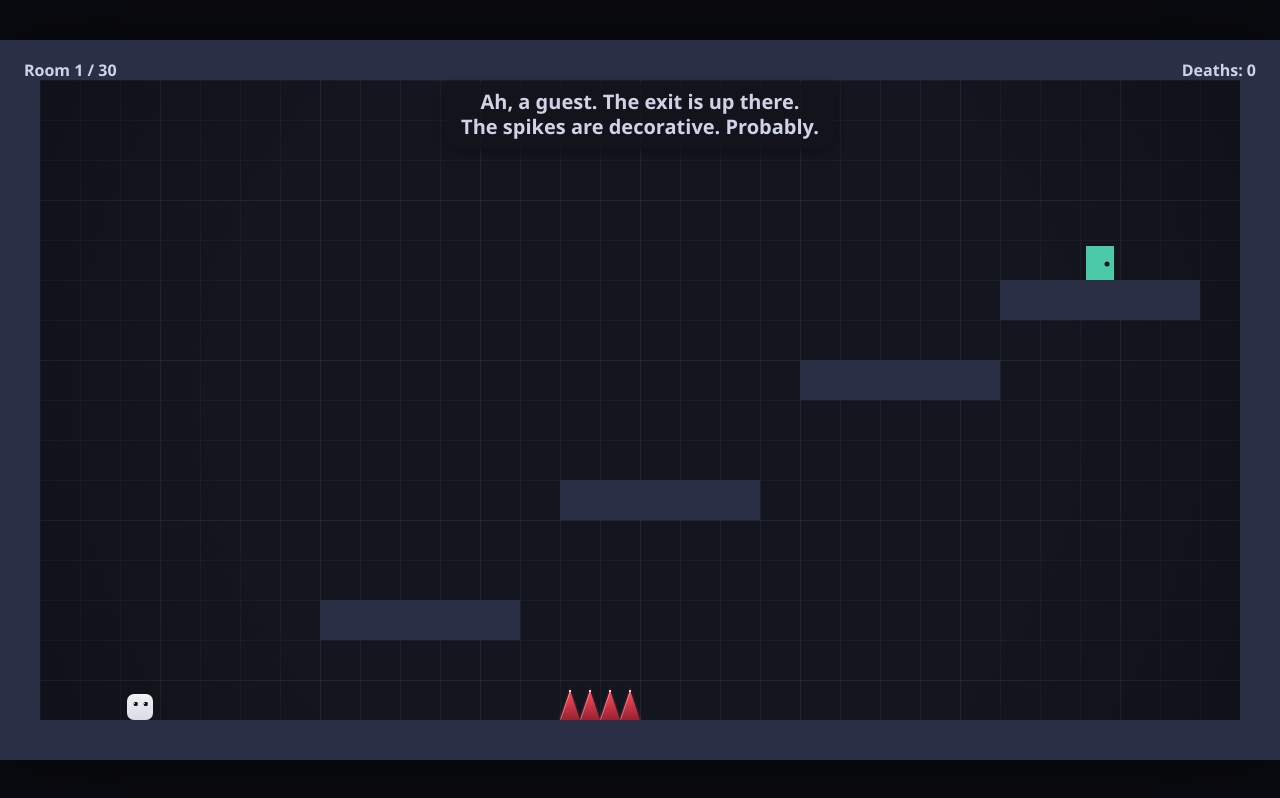
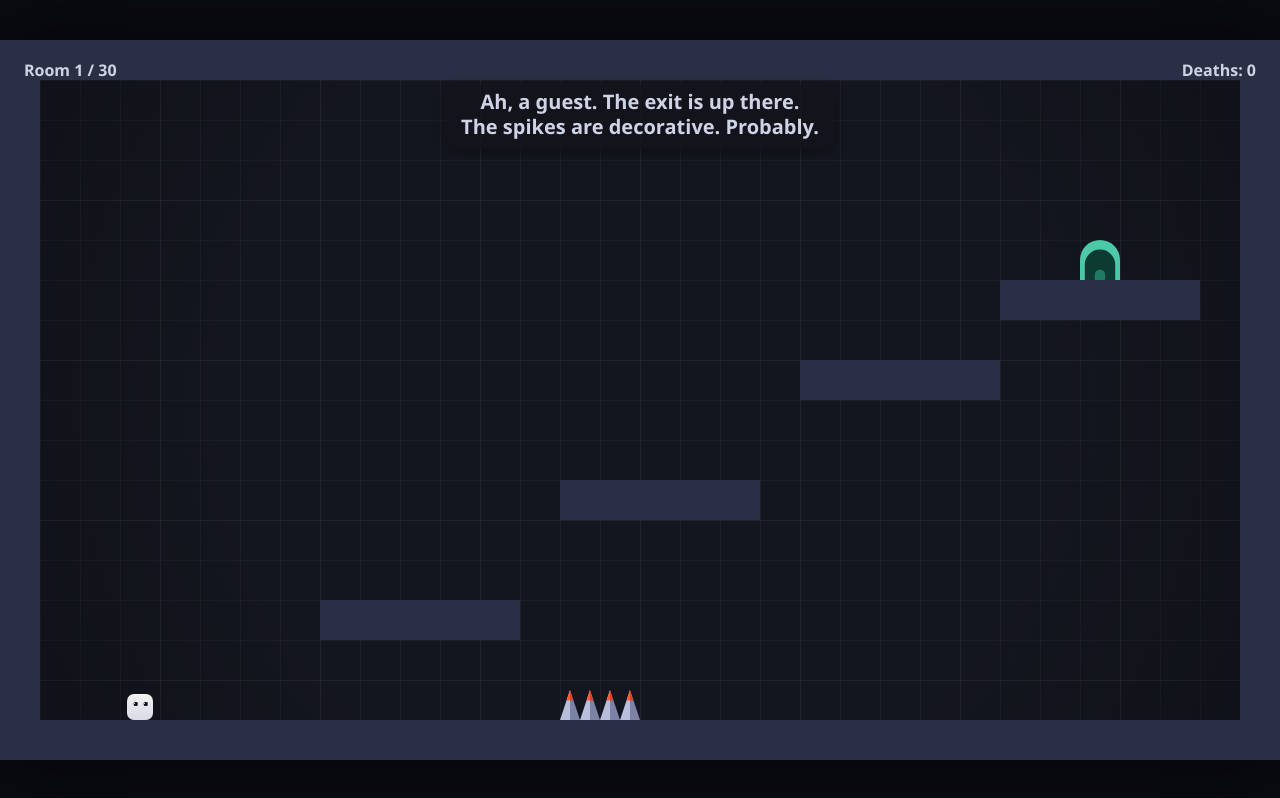
Before and after one commit to Kral1s/same-room, a plain HTML site: page index.html in a window 1280 px wide. Drawn offline with Linux system fonts and the light colour scheme.

Commit message:
Step 3.8 + 3.8.1: steel-hot-tip spikes with glint switch, portal door sprite, win shrink-into-door FX, arch-shaped shy-door pulse

```diff
--- a/index.html
+++ b/index.html
@@ -167,13 +167,25 @@ const CONFIG = {
 
   // Spike look knobs (painting only — geometry and hitboxes are untouched).
   SPIKE: {
-    base: '#8a1c2b',     // gradient base
-    tip: '#ff4d5e',      // gradient tip
-    tipHi: '#ffd6da',    // tip highlight + glint color
-    edge: 'rgba(255, 214, 218, 0.5)',  // one lighter edge line per tooth
-    haloColor: '#ff4d5e', haloAlpha: 0.13, haloPulse: 0.03, haloRate: 0.02,
-    glintMin: 240, glintMax: 480,  // one gentle glint every 4-8 s per tile
-    glintFrames: 18, glintAlpha: 0.5,
+    steelLight: '#b8bedc',  // each tooth's left half
+    steelDark: '#7b82a6',   // each tooth's right half
+    hotLight: '#ff5a36',    // hot tip, left half
+    hotDark: '#d94422',     // hot tip, right half
+    tipRatio: 0.35,         // hot tip = top 35% of a tooth (same apex/slopes)
+    glint: true,            // master switch for the gentle edge glint
+    glintColor: '#e8ecff', glintAlpha: 0.45,
+    glintMin: 240, glintMax: 480, glintFrames: 18, // 4-8 s apart, ~300 ms fade
+  },
+
+  // Door look + win effects (painting only — game.door hitbox untouched).
+  DOOR: {
+    frame: '#4cc9a7', opening: '#0d3b31', depth: '#1f7a64',
+    inset1: 0.12, minInset: 3,  // opening inset per side (fraction of w / min px)
+    inset2: 0.25,               // depth layer inset per side (further fraction of w)
+    winAnim: true,              // visual win effect; false restores the old instant look
+    winShrinkFrames: 18,        // player shrinks into the door (~300 ms)
+    winRingFrames: 9,           // then one soft teal ring fades (~150 ms)
+    winRingColor: '#4cc9a7', winRingMaxR: 26,
   },
 
   DEATH_FREEZE_FRAMES: 8,  // brief hitstop after dying (~130 ms)
@@ -900,13 +912,19 @@ const RULES = {
     },
     onDraw(ctx, game) {
       const v = game.ruleVars.shyDoor;
-      if (!v.moving) return;
-      const a = 0.35 + 0.3 * Math.sin(game.stateTime * 0.25);
-      ctx.globalAlpha = a;
+      if (!v.moving) return; // only while the door actually creeps (unchanged)
+      // arch-shaped pulse around the door's outer frame — same path as the
+      // sprite (doorArchPath), stroked just inside the rect bounds. A slow
+      // 1-second breathing cycle keeps it gentle: no strobing, no fill/glow.
+      const s = Math.sin(game.stateTime * (Math.PI * 2 / 60)); // ~1 pulse/second
+      const lw = 4.5 + 1.5 * s;             // ~3..6 px
+      ctx.globalAlpha = 0.35 + 0.2 * s;     // ~0.15..0.55
       ctx.strokeStyle = COLORS.door;
-      ctx.lineWidth = 2;
+      ctx.lineWidth = lw;
       const d = game.door;
-      ctx.strokeRect(d.x + 3, d.y + 3, d.w - 6, d.h - 6);
+      ctx.beginPath();
+      doorArchPath(ctx, d.x, d.y, d.w, d.h, lw / 2); // follows the moving door
+      ctx.stroke();
       ctx.globalAlpha = 1;
       ctx.lineWidth = 1;
     },
@@ -1329,9 +1347,9 @@ function drawRoom() {
         ctx.fillRect(tx * TILE, ty * TILE, TILE, TILE);
 }
 
-// The spike body is painted ONCE into a tiny sprite (gradient, edge line, tip
-// highlight) and blitted with drawImage everywhere — only halo and glint are
-// drawn live. Geometry is identical to the original triangles.
+// The spike's flat "steel blade with hot tip" look is painted ONCE into a
+// tiny sprite and blitted with drawImage everywhere. Only the rare gentle
+// glint is drawn live. Geometry is identical to the original triangles.
 let spikeSprite = null;
 function getSpikeSprite() {
   if (spikeSprite) return spikeSprite;
@@ -1339,44 +1357,43 @@ function getSpikeSprite() {
   const c = document.createElement('canvas');
   c.width = TILE; c.height = TILE;
   const g = c.getContext('2d');
-  const grad = g.createLinearGradient(0, TILE, 0, 10); // base (dark) -> tip (bright)
-  grad.addColorStop(0, S.base);
-  grad.addColorStop(1, S.tip);
-  g.fillStyle = grad;
-  g.beginPath(); // existing geometry: two teeth, tips at y+10, base at y+40
-  g.moveTo(0, TILE);  g.lineTo(10, 10); g.lineTo(20, TILE);
-  g.moveTo(20, TILE); g.lineTo(30, 10); g.lineTo(40, TILE);
-  g.fill();
-  // one lighter edge line per tooth (sharp metallic feel)
-  g.strokeStyle = S.edge;
-  g.lineWidth = 1;
-  g.beginPath();
-  g.moveTo(0.5, TILE - 0.5); g.lineTo(10.5, 10.5);
-  g.moveTo(20.5, TILE - 0.5); g.lineTo(30.5, 10.5);
-  g.stroke();
-  // small bright highlights at the tips
-  g.fillStyle = S.tipHi;
-  g.fillRect(9, 10, 2, 2);
-  g.fillRect(29, 10, 2, 2);
+  // two teeth per tile, identical geometry as always: tips y+10, base y+40
+  for (const base of [0, 20]) {
+    const apex = base + 10, tipY = 10;
+    // hot tip: sub-triangle of the same tooth (same apex, same slopes)
+    const yTipBase = tipY + (TILE - tipY) * S.tipRatio; // steel/hot split line
+    const xl = apex + (base - apex) * S.tipRatio;       // left slope point at split
+    const xr = apex + (base + 20 - apex) * S.tipRatio;  // right slope point
+    // steel body, split flat into light left / dark right halves
+    g.fillStyle = S.steelLight;
+    g.beginPath();
+    g.moveTo(base, TILE); g.lineTo(apex, tipY); g.lineTo(apex, TILE); g.closePath();
+    g.fill();
+    g.fillStyle = S.steelDark;
+    g.beginPath();
+    g.moveTo(apex, tipY); g.lineTo(base + 20, TILE); g.lineTo(apex, TILE); g.closePath();
+    g.fill();
+    // hot tip halves
+    g.fillStyle = S.hotLight;
+    g.beginPath();
+    g.moveTo(apex, tipY); g.lineTo(xl, yTipBase); g.lineTo(apex, yTipBase); g.closePath();
+    g.fill();
+    g.fillStyle = S.hotDark;
+    g.beginPath();
+    g.moveTo(apex, tipY); g.lineTo(apex, yTipBase); g.lineTo(xr, yTipBase); g.closePath();
+    g.fill();
+  }
   spikeSprite = c;
   return c;
 }
 
-// live but cheap per-spike extras: soft breathing halo (larger, very faint,
-// no shadowBlur) and a gentle edge glint on a deterministic 4-8s cycle
+// the ONLY live per-spike effect: a rare gentle glint (~300 ms fade, each
+// tile on its own deterministic 4-8 s cycle, so spikes never sync up)
 function drawSpikeFx(g, tx, ty) {
-  const S = CONFIG.SPIKE, t = Game.stateTime;
+  const S = CONFIG.SPIKE;
+  if (!S.glint) return;
+  const t = Game.stateTime;
   const x = tx * TILE, y = ty * TILE;
-  const ph = bgNoise(tx * 13 + ty * 7, 4) * Math.PI * 2;
-  g.globalAlpha = Math.max(0, S.haloAlpha + S.haloPulse * Math.sin(t * S.haloRate + ph));
-  g.fillStyle = S.haloColor;
-  g.beginPath(); // slightly scaled copy of the teeth, welded to the base line
-  g.moveTo(x - 2,  y + TILE); g.lineTo(x + 10, y + 6); g.lineTo(x + 22, y + TILE);
-  g.moveTo(x + 18, y + TILE); g.lineTo(x + 30, y + 6); g.lineTo(x + 42, y + TILE);
-  g.fill();
-  g.globalAlpha = 1;
-  // glint: thin bright sliver fading in/out (~300 ms) along the first tooth's
-  // edge; every tile has its own deterministic offset so spikes never sync up
   const h = bgNoise(tx * 3 + ty * 11, 8);
   const cycle = Math.round(S.glintMin + h * (S.glintMax - S.glintMin));
   const local = (t + Math.floor(h * cycle)) % cycle;
@@ -1384,7 +1401,7 @@ function drawSpikeFx(g, tx, ty) {
     const k = local / S.glintFrames;            // 0..1
     const px = x + 2 + 8 * k, py = y + TILE - 6 - 20 * k; // drifts up the edge
     g.globalAlpha = Math.sin(Math.PI * k) * S.glintAlpha;
-    g.strokeStyle = S.tipHi;
+    g.strokeStyle = S.glintColor;
     g.lineWidth = 2;
     g.beginPath();
     g.moveTo(px - 2, py + 4);
@@ -1407,21 +1424,60 @@ function drawSpikes() {
   }
 }
 
+/* ---- exit door: static "portal" arch --------------------------------------
+   Painted once per door size into an offscreen sprite, then blitted at the
+   CURRENT game.door position every frame. Only paint — game.door (the win
+   hitbox) is never read or changed by any of this.                          */
+
+// ONE shared arch outline for the door sprite AND its moving pulse, so both
+// shapes always match. Draws an arch inside the rectangle (x, y, w, h): flat
+// bottom at y+h, straight sides, semicircle cap of the largest fitting
+// radius. `inset` (px per side) narrows the arch without changing its shape.
+function doorArchPath(g, x, y, w, h, inset) {
+  const ix = inset || 0;
+  const bx = x + ix, bw = Math.max(2, w - 2 * ix);
+  const r = Math.min(bw / 2, h);          // cap radius (largest that fits)
+  const shoulderY = y + h - r;            // side-to-cap junction line
+  const capR = Math.min(bw / 2, h - r);   // fits above the shoulder line
+  g.moveTo(bx, y + h);
+  g.lineTo(bx, shoulderY);
+  if (capR > 0.5) g.arc(bx + bw / 2, shoulderY, capR, Math.PI, 0, false);
+  g.lineTo(bx + bw, y + h);
+  g.closePath();
+}
+
+const doorSprites = new Map(); // one cached sprite per door size 'w x h'
+function getDoorSprite(w, h) {
+  const key = w + 'x' + h;
+  const spr = doorSprites.get(key);
+  if (spr) return spr;
+  const c = document.createElement('canvas');
+  c.width = Math.max(2, Math.ceil(w));
+  c.height = Math.max(2, Math.ceil(h));
+  const g = c.getContext('2d');
+  const D = CONFIG.DOOR;
+  const ix1 = Math.max(D.inset1 * w, D.minInset);   // opening inset, each side
+  const ix2 = ix1 + D.inset2 * w;                    // depth inset, each side
+  g.fillStyle = D.frame;
+  g.beginPath(); doorArchPath(g, 0, 0, w, h, 0); g.fill();
+  g.fillStyle = D.opening;
+  g.beginPath(); doorArchPath(g, 0, 0, w, h, ix1); g.fill();
+  g.fillStyle = D.depth;
+  g.beginPath(); doorArchPath(g, 0, 0, w, h, ix2); g.fill();
+  doorSprites.set(key, c);
+  return c;
+}
+
 function drawDoor() {
   const d = Game.door;
-  ctx.fillStyle = COLORS.door;
-  ctx.fillRect(d.x + 6, d.y + 6, d.w - 12, d.h - 6);   // sits on tile bottom
-  ctx.fillStyle = COLORS.bg;
-  ctx.beginPath();
-  ctx.arc(d.x + d.w - 13, d.y + 24, 2.5, 0, Math.PI * 2); // knob
-  ctx.fill();
+  ctx.drawImage(getDoorSprite(d.w, d.h), d.x, d.y);
 }
 
 /* The ONLY place the player's look is defined. Replace this one function when
    the character art changes — physics (28x28 hitbox) stays untouched.
    ALL drawing stays inside the 28x28 footprint; the body is feet-anchored.
-   opts (unused in-game today; reserved for ghosts / gravity-flip later):
-     { alpha, tintColor, eyesOff, flipY }                                   */
+   opts (reserved for later steps; in-game today only the win animation uses
+   scale/offset): { alpha, tintColor, eyesOff, flipY, scale, offsetX, offsetY } */
 
 let pvBlinkT = 180;         // frames until next blink
 let pvBlinkF = 0;           // frames left in current blink
@@ -1465,6 +1521,8 @@ function drawPlayer(g, p, opts) {
 
   // ---- squash & stretch (feet anchored, never beyond the 28x28 box) ----
   const W = p.w - 2 * V.inset, H = p.h - 2 * V.inset; // 26x26 base inside the box
+  const fxScale = (opts.scale === undefined) ? 1 : opts.scale;   // win anim: shrink into the door
+  const ox = Math.round(opts.offsetX || 0), oy = Math.round(opts.offsetY || 0);
   let sy = 1;
   if (pvLandT > 0) {
     const k = pvLandT / V.squashFrames;
@@ -1474,13 +1532,14 @@ function drawPlayer(g, p, opts) {
     else if (p.vy > 5) sy = 1 + V.stretchFallMax * Math.min(1, p.vy / 11);
   }
   const sx = Math.min(1 + (1 - sy) * 0.6, p.w / W);  // slight counter-scaling, capped
-  const dw = Math.round(W * sx), dh = H * sy;        // H*sy <= 28 by construction
-  const bx = Math.round(p.x) + Math.floor((p.w - dw) / 2);
-  const by = Math.round(p.y) + p.h - dh;             // feet stay on the hitbox floor
+  const dw = Math.max(1, Math.round(W * sx * fxScale));
+  const dh = Math.max(1, H * sy * fxScale);          // <= 28 normally (scale const waived <1)
+  const bx = Math.round(p.x) + ox + Math.floor((p.w - dw) / 2);
+  const by = Math.round(p.y) + oy + p.h - dh;        // feet stay on the hitbox floor
 
   g.save();
   if (opts.alpha !== undefined) g.globalAlpha = opts.alpha;
-  const flipY = (yy, hh) => (opts.flipY ? 2 * (p.y + p.h / 2) - yy - hh : yy); // ceiling-anchored when flipped
+  const flipY = (yy, hh) => (opts.flipY ? 2 * (Math.round(p.y) + oy + p.h / 2) - yy - hh : yy); // ceiling-anchored when flipped
 
   // ---- body: rounded rect, subtle vertical shading, thin top highlight ----
   g.beginPath();
@@ -1628,6 +1687,34 @@ function drawHUD() {
            fontStr(CONFIG.FONTS.hud), 'right');
 }
 
+// win animation (pure cosmetics): the player shrinks into the door opening
+// (ease-in), then one soft teal ring expands and fades. Fits inside the
+// existing COMPLETE_FRAMES transition; the hitbox and path are untouched.
+function drawWinFx() {
+  const D = CONFIG.DOOR;
+  const t = Game.stateTime - winFx.t0;   // complete-state clock (t0 = 0 by convention)
+  const doorCx = Game.door.x + Game.door.w / 2, doorCy = Game.door.y + Game.door.h / 2;
+  const cx0 = winFx.x0 + player.w / 2, cy0 = winFx.y0 + player.h / 2;
+  if (t < D.winShrinkFrames) {
+    const u = t / D.winShrinkFrames, e = u * u;          // ease-in
+    drawPlayer(ctx, player, {
+      scale: Math.max(0, 1 - e),
+      offsetX: (doorCx - cx0) * e,
+      offsetY: (doorCy - cy0) * e,
+    });
+  } else if (t < D.winShrinkFrames + D.winRingFrames) {
+    const u = (t - D.winShrinkFrames) / D.winRingFrames; // ring: 0..1
+    ctx.globalAlpha = Math.max(0, 0.8 * (1 - u));
+    ctx.strokeStyle = D.winRingColor;
+    ctx.lineWidth = Math.max(0.5, 2.5 - u);
+    ctx.beginPath();
+    ctx.arc(doorCx, doorCy, 4 + D.winRingMaxR * u, 0, Math.PI * 2);
+    ctx.stroke();
+    ctx.globalAlpha = 1;
+    ctx.lineWidth = 1;
+  }
+}
+
 function drawCompleteOverlay() {
   const a = Math.min(1, Game.stateTime / 15); // fade in
   ctx.fillStyle = COLORS.bg;
@@ -1678,11 +1765,14 @@ function render() {
     if (rule.onDraw) rule.onDraw(ctx, Game);  // rule world effects
   }
   drawParticles();
-  drawPlayer(ctx, player);
+  // during the win animation the real player stays put, but its DRAWING is
+  // replaced by the shrink-into-the-door phantom (see drawWinFx)
+  if (!(Game.state === 'complete' && winFx.started)) drawPlayer(ctx, player);
   if (Game.debug) drawDebug();
   drawHUD();
   if (Game.state === 'playing') drawNarrator(); // top-center band, never fades
   if (Game.state === 'complete') drawCompleteOverlay();
+  if (Game.state === 'complete' && winFx.started) drawWinFx(); // above the overlay
   drawFlash();
 }
 
@@ -1769,6 +1859,7 @@ function loadLevel(index) {
   renderStaticBG(def.act || 1);
   resetBGWall();
   Game.levelDeaths = 0;
+  winFx.started = false; // win FX belongs to the completed room only
   // clean slate for the new level: no state leaks between rooms
   Game.hazards = new Map();
   // cached spike cells for the player's darting danger-eyes (purely visual)
@@ -1829,9 +1920,19 @@ function onPlayerDeath() {
   restartAttempt(true);
 }
 
+// win animation state (VISUAL ONLY — never read by physics or win detection;
+// when CONFIG.DOOR.winAnim is false it never activates and the game behaves
+// exactly as before)
+let winFx = { started: false, t0: 0, x0: 0, y0: 0 };
+
 function onPlayerWin() {
-  // save THIS attempt's path before the next level loads
+  // save THIS attempt's path before the next level loads — BEFORE any win FX
+  // state, so recording is independent of visuals (order unchanged)
   Game.run.lastWinPath = Game.run.currentPath.slice();
+  if (CONFIG.DOOR.winAnim)              // visual-only win effect (default on)
+    winFx = { started: true, t0: 0, x0: player.x, y0: player.y };
+  // note: t0 is 0 because setState('complete') above resets stateTime to 0;
+  // the FX runs on the complete-state clock, not the playing-state clock
   for (const rule of Game.activeRules) {
     if (rule.onWin) rule.onWin(Game);
   }
```
